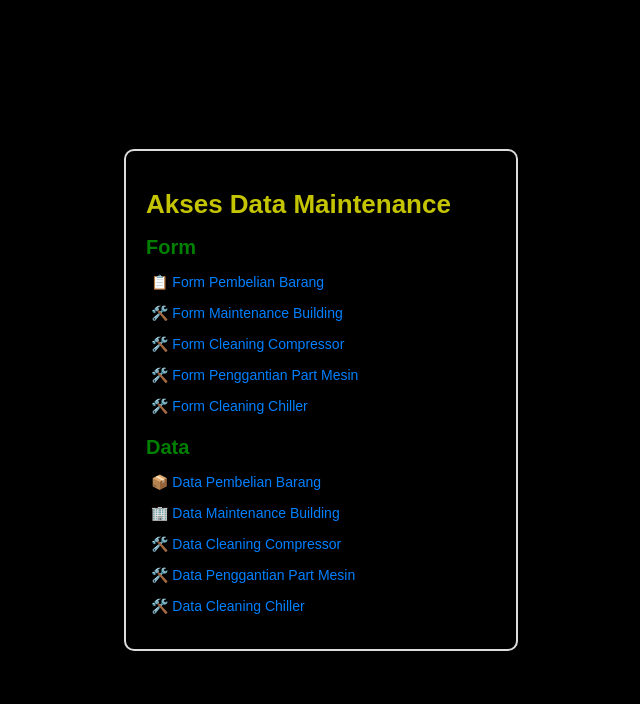
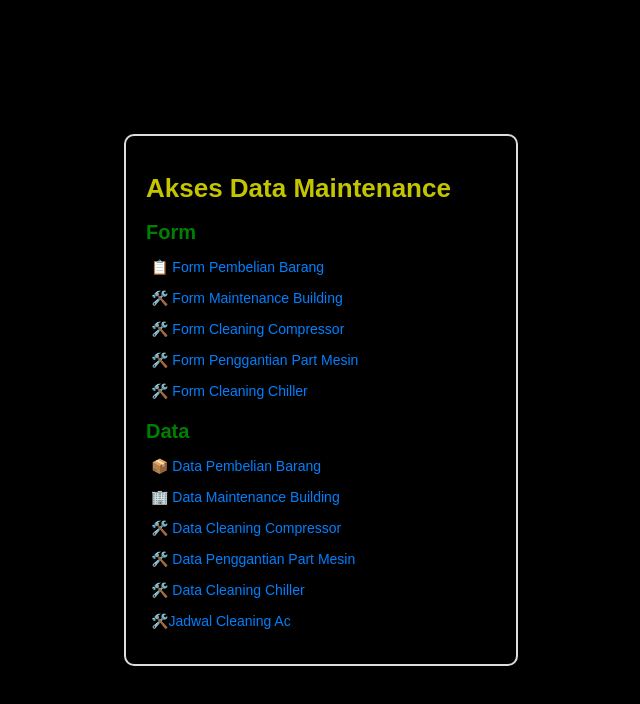
Before and after one commit to nemits99/maintenance, a plain HTML site: page index.html in a window 1280 px wide. Shown: the whole page, without its empty margins (319-959 px from the left). Drawn offline with Linux system fonts and the light colour scheme.

Commit message:
Update index.html

```diff
--- a/index.html
+++ b/index.html
@@ -92,6 +92,7 @@
             <a href="https://docs.google.com/spreadsheets/d/1S83NlBdUmgMMZC5hSIYnlDlmVMAQo3JhrZZWlgAOOFk/edit?usp=sharing" target="_blank">🛠️ Data Cleaning Compressor</a>
             <a href="https://docs.google.com/spreadsheets/d/1NOlEhBZa2BAztIFhTJNZPuqUjpNbNdJLhRFEh4ECAUg/edit?usp=sharing" target="_blank">🛠️ Data Penggantian Part Mesin</a>
             <a href="https://docs.google.com/spreadsheets/d/18HAwY1V7ymVvew0_RBfjCBSsJL1B5tx4eUxG9dX33_o/edit?usp=sharing" target="_blank">🛠️ Data Cleaning Chiller</a>
+            <a href="https://nemits99.github.io/maintenance/" target="_blank">🛠️Jadwal Cleaning Ac</a>
         </div>
     </div>
 </body>
```
